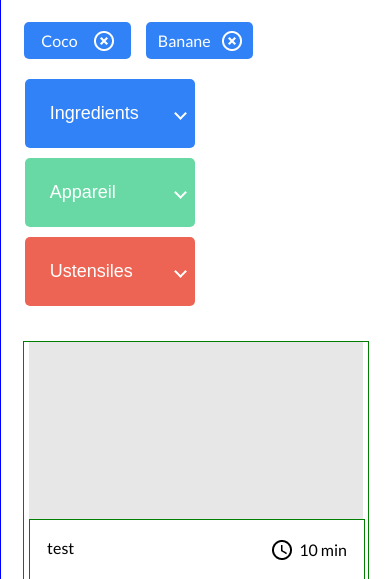
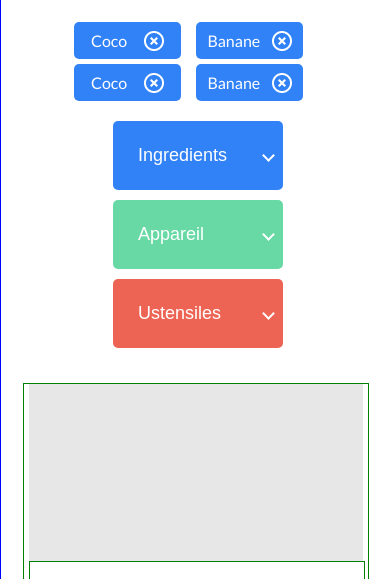
Before and after one commit to denisk13005/KirmannDenis_7_18032021, a website: page index.html in a window 390 px wide. Shown: the part 185-764 px from the top of the page. Drawn offline with Linux system fonts and the light colour scheme.

Commit message:
justify content btn & btn choice

```diff
--- a/index.html
+++ b/index.html
@@ -29,6 +29,14 @@
         <img class="loupe" src="img/loupe.svg" alt="loupe de recherche" />
       </div>
       <div class="choice">
+        <div class="userChoice">
+          <p>Coco</p>
+          <img class="croix" src="img/croix.png" alt="" />
+        </div>
+        <div class="userChoice">
+          <p>Banane</p>
+          <img class="croix" src="img/croix.png" alt="" />
+        </div>
         <div class="userChoice">
           <p>Coco</p>
           <img class="croix" src="img/croix.png" alt="" />
--- a/style.scss
+++ b/style.scss
@@ -54,6 +54,9 @@ header {
   margin-bottom: 15px;
   display: flex;
   flex-wrap: wrap;
+  @media (max-width: 420px) {
+    justify-content: center;
+  }
   .userChoice {
     width: 107px;
     height: 37px;
@@ -77,6 +80,9 @@ header {
   flex-wrap: wrap;
   margin-left: 6.1%;
   margin-bottom: 25px;
+  @media (max-width: 620px) {
+    justify-content: center;
+  }
 }
 .btn {
   color: white;
```
Also changed, not shown: style.css, 1 other file.
